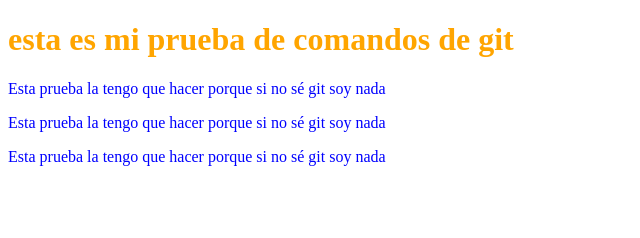
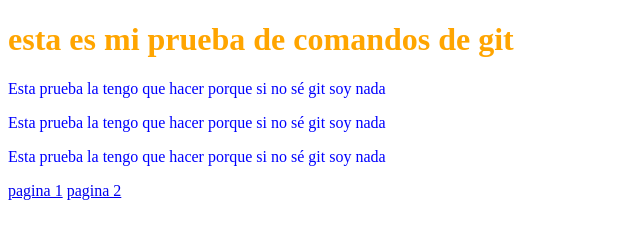
Before and after one commit to F-C-U/franciscoCastillo_unidad1, a plain HTML site: page index.html in a window 1280 px wide. Shown: the whole page, without its empty margins (0-640 px from the left). Drawn offline with Linux system fonts and the light colour scheme.

Commit message:
navegacion terminada

```diff
--- a/index.html
+++ b/index.html
@@ -16,6 +16,8 @@
         si no sé git soy nada</p>
     <p>Esta prueba la tengo que hacer porque
         si no sé git soy nada</p>
+        <a href="page1.html">pagina 1</a>
+        <a href="page2.html">pagina 2</a>
 </body>
 
 </html>
```
